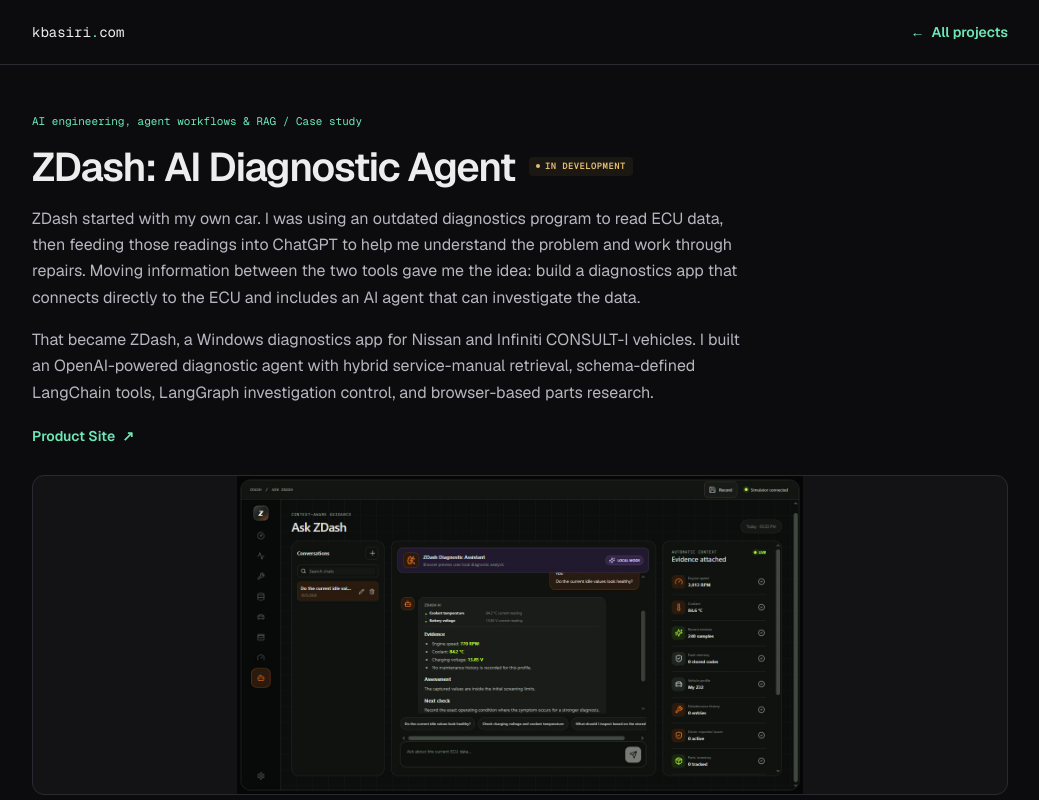
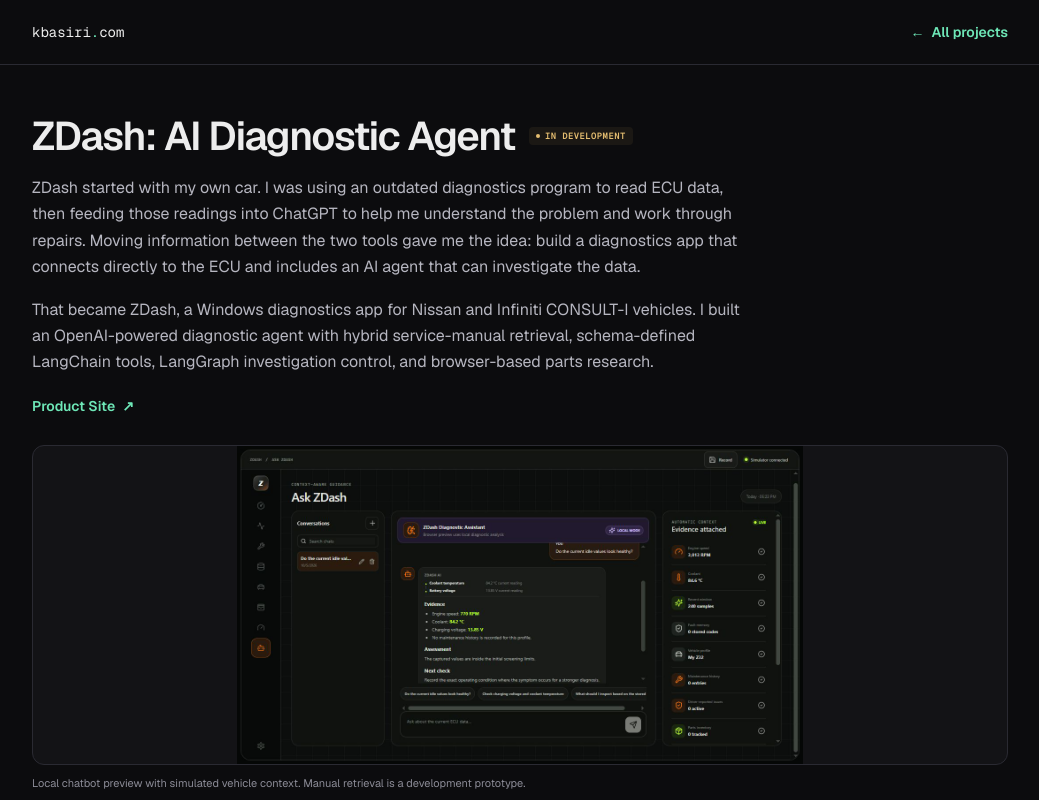
Before and after one commit to khalifehbasiri/khalifeh-portfolio, a Next.js app: page /projects/zdash in a window 1280 px wide. Shown: the top 800 px of the page, without its empty margins (120-1159 px from the left). Built offline with nearby package versions, Linux system fonts and the light colour scheme.

Commit message:
Remove redundant section and case study eyebrows

```diff
--- a/app/components/About.tsx
+++ b/app/components/About.tsx
@@ -2,8 +2,6 @@
   return (
     <section id="about" className="py-20">
       <div className="mx-auto max-w-5xl px-6">
-        <p className="mb-2 font-mono text-sm text-accent">About Me</p>
-
         <h2 className="text-2xl font-semibold tracking-tight text-foreground">
           A bit more
         </h2>
--- a/app/components/Contact.tsx
+++ b/app/components/Contact.tsx
@@ -9,7 +9,6 @@
       className="border-t border-border/60 bg-surface/40 py-20"
     >
       <div className="mx-auto max-w-5xl px-6">
-        <p className="mb-2 font-mono text-sm text-accent">Get in Touch</p>
         <h2 className="text-2xl font-semibold tracking-tight text-foreground">
           Let&apos;s connect
         </h2>
--- a/app/components/Experience.tsx
+++ b/app/components/Experience.tsx
@@ -104,7 +104,6 @@
       className="border-t border-border/60 bg-surface/40 py-20"
     >
       <div className="mx-auto max-w-5xl px-6">
-        <p className="mb-2 font-mono text-sm text-accent">Background</p>
         <h2 className="text-2xl font-semibold tracking-tight text-foreground">
           Experience
         </h2>
--- a/app/components/Projects.tsx
+++ b/app/components/Projects.tsx
@@ -229,7 +229,6 @@
       className="border-t border-border/60 bg-surface/40 py-20"
     >
       <div className="mx-auto max-w-5xl px-6">
-        <p className="mb-2 font-mono text-sm text-accent">Selected Work</p>
         <h2 className="text-2xl font-semibold tracking-tight text-foreground">
           Projects
         </h2>
--- a/app/components/Skills.tsx
+++ b/app/components/Skills.tsx
@@ -5,7 +5,6 @@
   return (
     <section id="skills" className="py-20">
       <div className="mx-auto max-w-5xl px-6">
-        <p className="mb-2 font-mono text-sm text-accent">Tech Stack</p>
         <h2 className="text-2xl font-semibold tracking-tight text-foreground">
           Skills
         </h2>
--- a/app/projects/CaseStudy.tsx
+++ b/app/projects/CaseStudy.tsx
@@ -95,7 +95,6 @@
       </header>
       <main className={styles.main}>
         <section className={styles.hero} aria-labelledby="case-study-title">
-          <p className={styles.eyebrow}>{story.discipline} / Case study</p>
           <div className={styles.titleRow}>
             <h1 id="case-study-title">{project.title}</h1>
             <ProjectStatus status={project.status} />
--- a/app/projects/case-study.module.css
+++ b/app/projects/case-study.module.css
@@ -61,13 +61,6 @@
   max-width: 1024px;
   margin: auto;
   padding: 48px 24px 72px;
-}
-.eyebrow {
-  margin-bottom: 14px;
-  font:
-    11px/1.5 var(--font-geist-mono),
-    monospace;
-  color: var(--accent);
 }
 .titleRow {
   display: flex;
```
